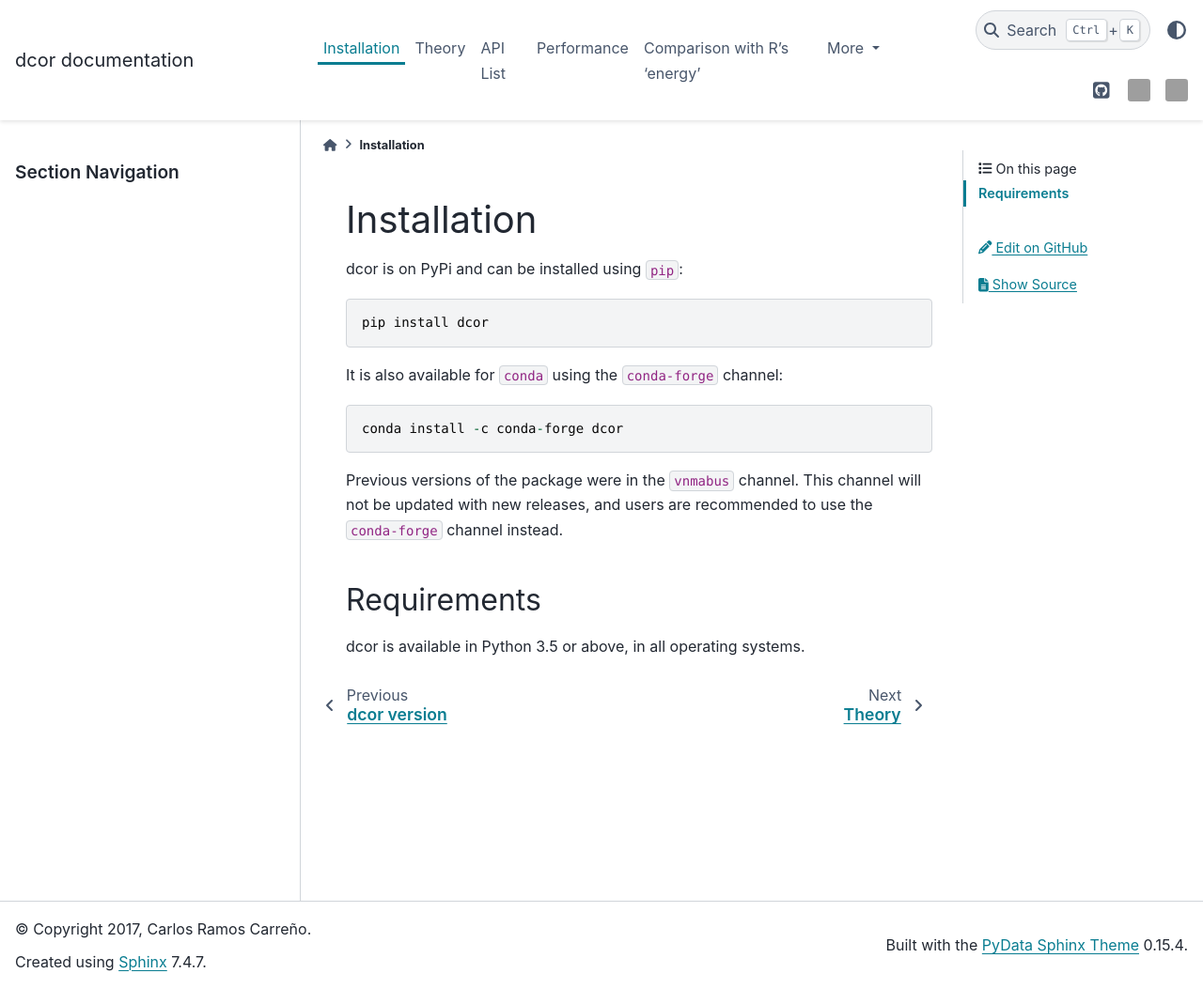
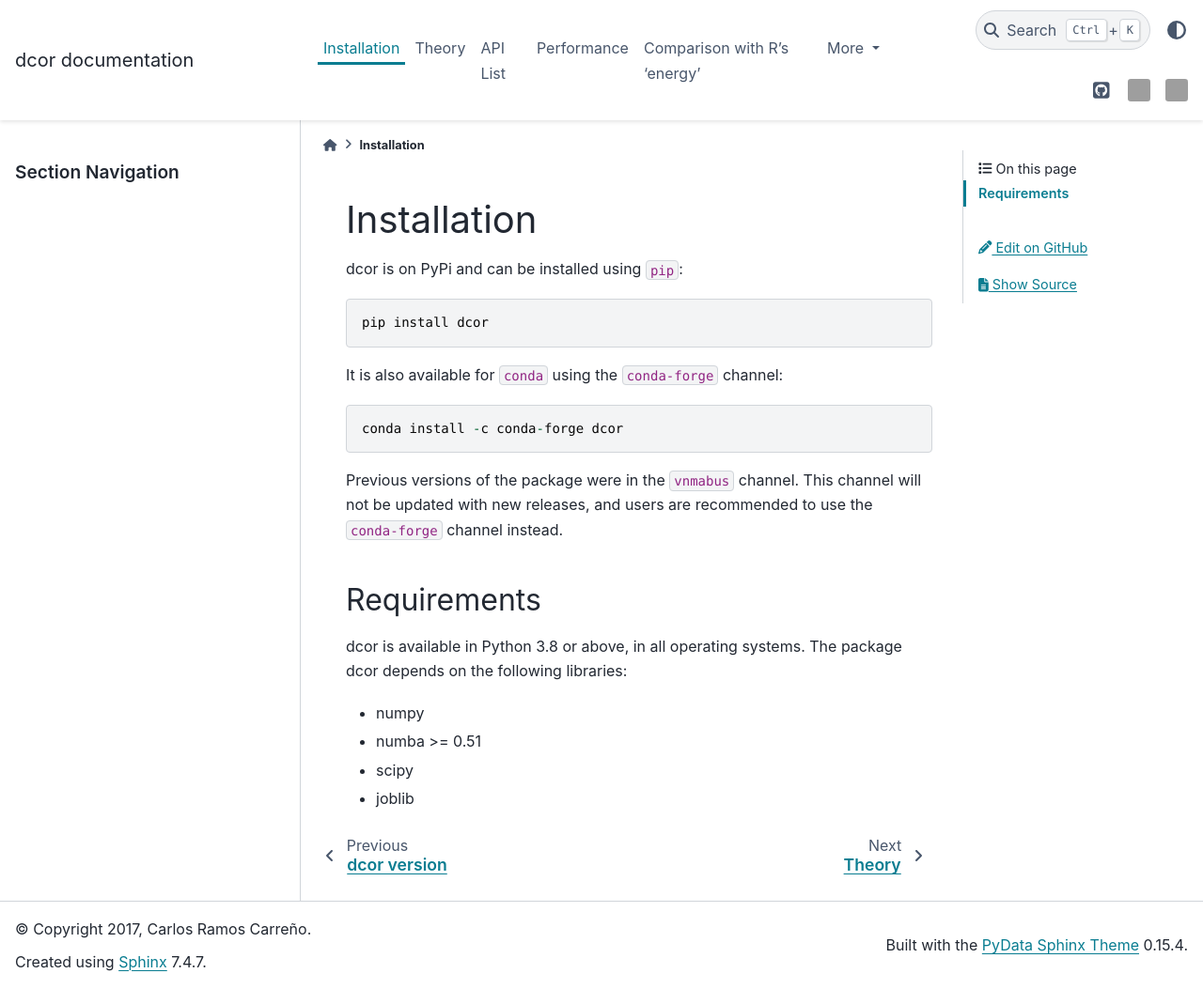
Before and after one commit to vnmabus/dcor, a Sphinx documentation site: the page built from docs/installation.rst, in a window 1280 px wide and 1053 px high. Shown: the whole window at 94% size. Built offline with Sphinx 7.4.7 and the PyData theme 0.15.4, drawn with Linux system fonts in a browser that asks for light colours; pages that are not in the unit, such as notebooks, are missing from menus; grey boxes are pictures that could not be loaded.

Commit message:
Improve developer documentation.

```diff
--- a/README.rst
+++ b/README.rst
@@ -48,11 +48,11 @@ use the :code:`conda-forge` channel.
 Requirements
 ------------
 
-dcor is available in Python 3.5 or above and in Python 2.7, in all operating systems.
-The package dcors depends on the following libraries:
+dcor is available in Python 3.8 or above in all operating systems.
+The package dcor depends on the following libraries:
 
 - numpy
-- numba>=0.51
+- numba >= 0.51
 - scipy
 - joblib
 
--- a/docs/development.rst
+++ b/docs/development.rst
@@ -6,7 +6,7 @@ This page contains the necessary information to contribute to this package.
 Contributing guide
 ------------------
 
-The guide for contributors is in the repo:
+The guide for contributors is in the repository:
 https://github.com/vnmabus/dcor/blob/develop/CONTRIBUTING.md.
 
 Building the documentation
--- a/docs/energycomparison.rst
+++ b/docs/energycomparison.rst
@@ -18,7 +18,7 @@ Table of energy-dcor equivalents
 .. default-role:: py:obj
 
 .. list-table::
-    :widths: 25 25 50
+    :widths: 25 25 100
     :header-rows: 1
     :class: comparison-table
 
--- a/docs/installation.rst
+++ b/docs/installation.rst
@@ -20,4 +20,10 @@
 Requirements
 ------------
 
-dcor is available in Python 3.5 or above, in all operating systems.
+dcor is available in Python 3.8 or above, in all operating systems.
+The package dcor depends on the following libraries:
+
+- numpy
+- numba >= 0.51
+- scipy
+- joblib
```
